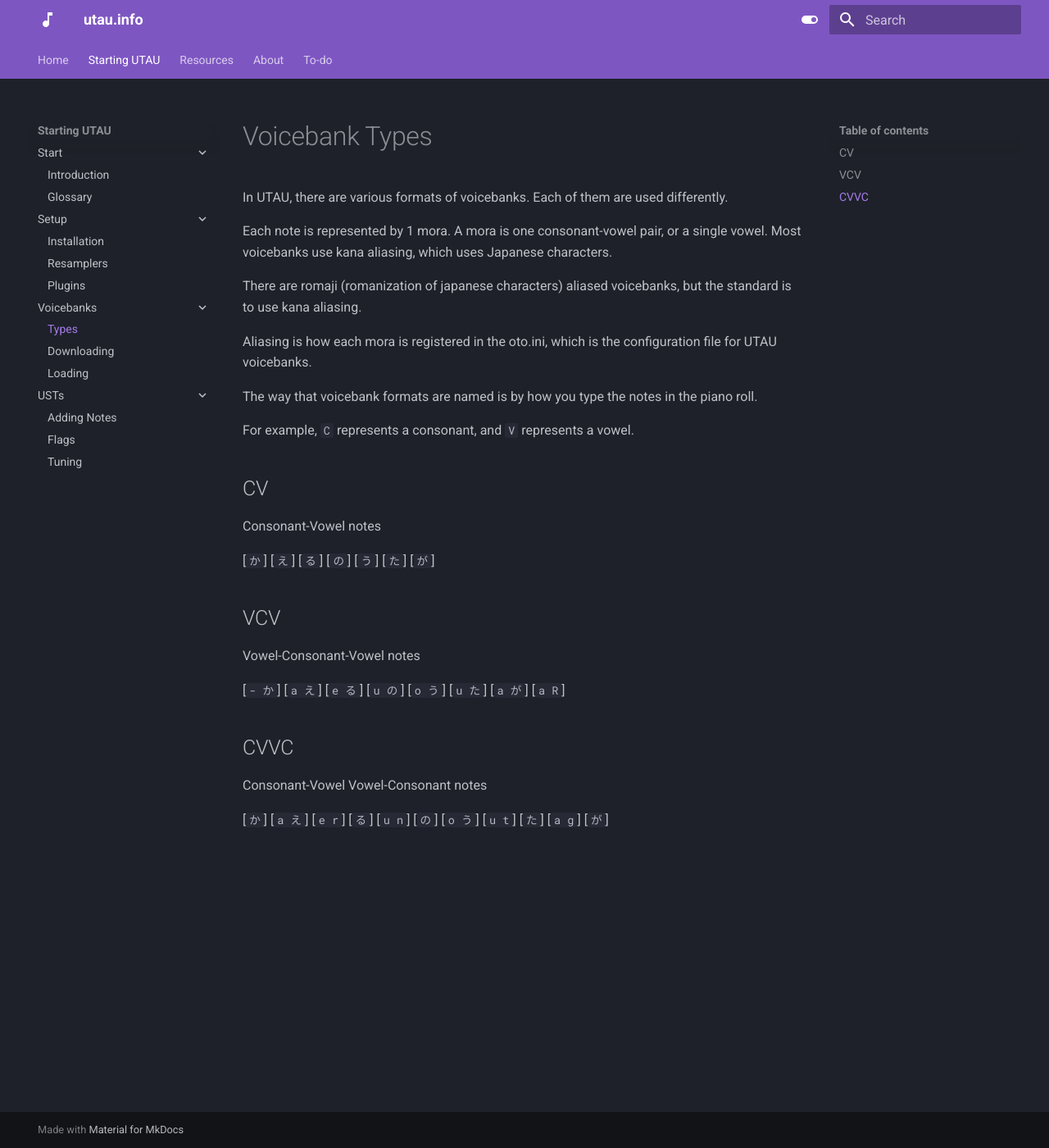
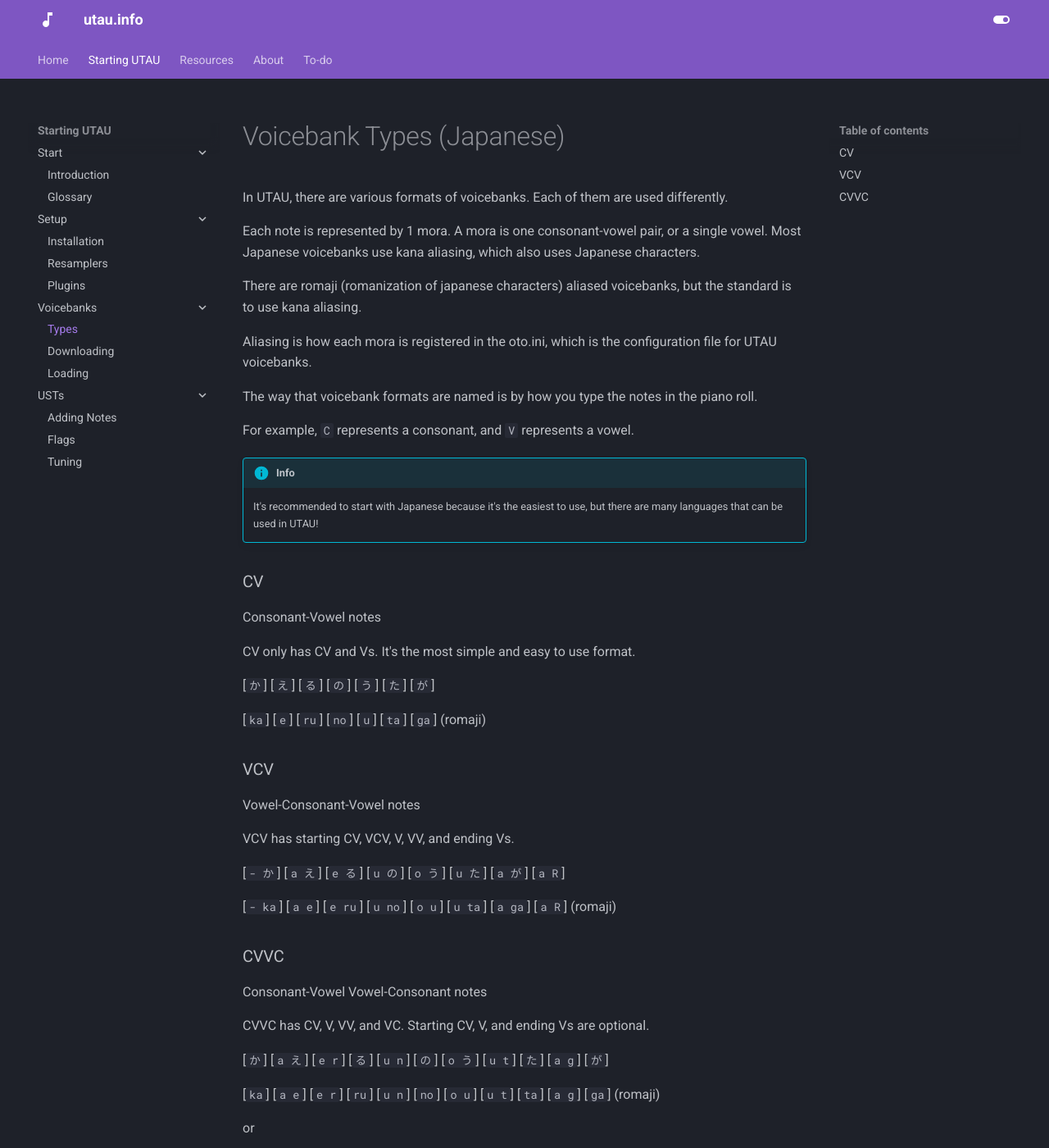
Before and after one commit to nagotown/utau.info, an MkDocs documentation site: the page built from docs/start/vbtypes.md, in a window 1280 px wide and 1400 px high. Shown: the whole window at 82% size. Built offline with MkDocs 1.6.1 and Material for MkDocs 9.7.7, drawn with Linux system fonts in a browser that asks for light colours; some of the changed text lies outside the part shown.

Commit message:
Update glossary, vbtypes, create vbtypes-en

```diff
--- a/docs/start/vbtypes.md
+++ b/docs/start/vbtypes.md
@@ -1,8 +1,8 @@
-# Voicebank Types
+# Voicebank Types (Japanese)
 
 In UTAU, there are various formats of voicebanks. Each of them are used differently.
 
-Each note is represented by 1 mora. A mora is one consonant-vowel pair, or a single vowel. Most voicebanks use kana aliasing, which uses Japanese characters.
+Each note is represented by 1 mora. A mora is one consonant-vowel pair, or a single vowel. Most Japanese voicebanks use kana aliasing, which also uses Japanese characters.
 
 There are romaji (romanization of japanese characters) aliased voicebanks, but the standard is to use kana aliasing.
 
@@ -12,20 +12,43 @@ The way that voicebank formats are named is by how you type the notes in the pia
 
 For example, `C` represents a consonant, and `V` represents a vowel.
 
-## CV
+!!! info
+
+    It's recommended to start with Japanese because it's the easiest to use, but there are many languages that can be used in UTAU!
+
+
+### CV
 
 Consonant-Vowel notes
 
+CV only has CV and Vs. It's the most simple and easy to use format.
+
 [`か`] [`え`] [`る`] [`の`] [`う`] [`た`] [`が`]
 
-## VCV
+[`ka`] [`e`] [`ru`] [`no`] [`u`] [`ta`] [`ga`] (romaji)
+
+### VCV
 
 Vowel-Consonant-Vowel notes
 
+VCV has starting CV, VCV, V, VV, and ending Vs.
+
 [`- か`] [`a え`] [`e る`] [`u の`] [`o う`] [`u た`] [`a が`] [`a R`]
 
-## CVVC
+[`- ka`] [`a e`] [`e ru`] [`u no`] [`o u`] [`u ta`] [`a ga`] [`a R`] (romaji)
+
+### CVVC
 
 Consonant-Vowel Vowel-Consonant notes
 
+CVVC has CV, V, VV, and VC. Starting CV, V, and ending Vs are optional.
+
 [`か`] [`a え`] [`e r`] [`る`] [`u n`] [`の`] [`o う`] [`u t`] [`た`] [`a g`] [`が`]
+
+[`ka`] [`a e`] [`e r`] [`ru`] [`u n`] [`no`] [`o u`] [`u t`] [`ta`] [`a g`] [`ga`] (romaji)
+
+or
+
+[`- か`] [`a え`] [`e r`] [`る`] [`u n`] [`の`] [`o う`] [`u t`] [`た`] [`a g`] [`が`] [`a R`]
+
+[`- ka`] [`a e`] [`e r`] [`ru`] [`u n`] [`no`] [`o u`] [`u t`] [`ta`] [`a g`] [`ga`] [`a R`] (romaji)
--- a/mkdocs.yml
+++ b/mkdocs.yml
@@ -65,3 +65,6 @@ markdown_extensions:
   - pymdownx.details
   - pymdownx.tabbed:
       alternate_style: true
+  - meta
+plugins:
+  - tags
```
Also changed, not shown: docs/start/glossary.md (+4 -1 lines), docs/start/vbtypes-en.md (added, +11 -0 lines).
